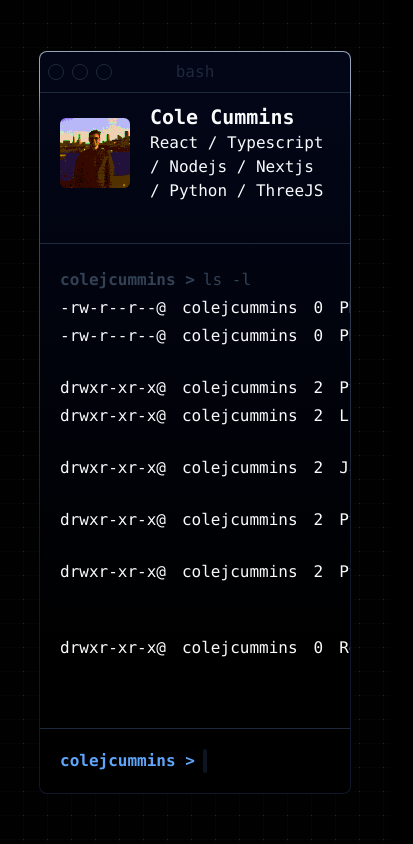
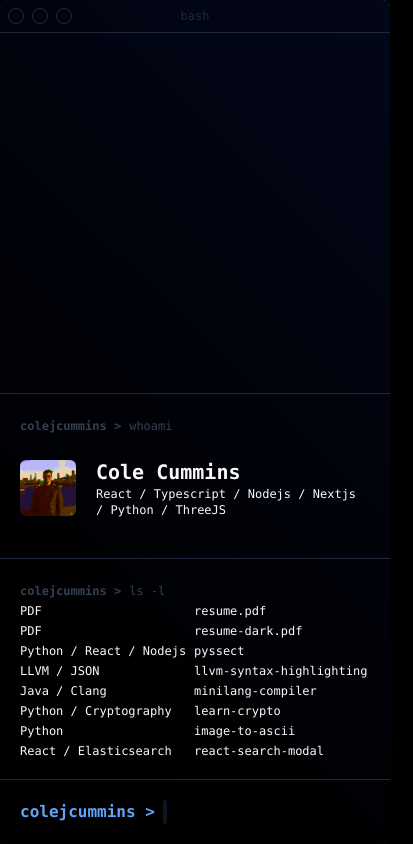
Before and after one commit to colejcummins/colejcummins.com, a Next.js app: page / in a window 390 px wide. Shown: the whole page, 413 px wide, since content can reach past the window. Built offline with nearby package versions, Linux system fonts and the light colour scheme.

Commit message:
make card responsive

```diff
--- a/src/components/Background.tsx
+++ b/src/components/Background.tsx
@@ -15,7 +15,7 @@ export const Background = observer(({ children }: { children: React.JSX.Element
     []
   );
 
-  const gradientCol = lightMode ? '#fffffff9' : '#000000df';
+  const gradientCol = lightMode ? '#fffffff9' : '#000000cf';
 
   return (
     <div className="absolute w-screen h-screen bg-slate-800">
@@ -50,3 +50,15 @@ export const Background = () => {
         src="https://meshbg-1xcve0hlq-chasedavis.vercel.app/embed/0.5627756749092943"
       />
  */
+
+/**
+ *       <div
+        className="absolute w-[200px] h-[200px]"
+        style={{
+          left: mousePos.x,
+          top: mousePos.y,
+          transform: 'translate(-50%, -50%)',
+          background: 'radial-gradient(circle closest-side, white, transparent)'
+        }}
+      />
+ */
--- a/src/components/Card.tsx
+++ b/src/components/Card.tsx
@@ -2,36 +2,33 @@
 
 import React, { useRef, useState, useCallback } from 'react';
 import { throttle } from 'throttle-debounce';
+import { observer } from 'mobx-react-lite';
 
-export const Card = ({ children }: { children: React.JSX.Element }) => {
-  const [angle, setAngle] = useState(180);
+import { useAnimationStore } from '@/store';
+
+export const Card = observer(({ children }: { children: React.JSX.Element }) => {
+  const { mousePos } = useAnimationStore();
   const ref = useRef<HTMLDivElement>(null);
 
-  const handleMouseMove = useCallback(
-    throttle(50, (e: React.MouseEvent) => {
-      if (ref.current) {
-        const box = ref.current.getBoundingClientRect();
-        const middle = (box.left + box.right) / 2;
-        const x = e.clientX - middle;
-        const y = box.top + e.clientY;
-
-        setAngle(225 - (90 * Math.atan2(y, x)) / Math.PI);
-      }
-    }),
-    []
-  );
+  let angle = 225;
+  if (ref.current) {
+    const box = ref.current.getBoundingClientRect();
+    const middle = (box.left + box.right) / 2;
+    const x = mousePos.x - middle;
+    const y = box.top + mousePos.y;
+    angle = 225 - (90 * Math.atan2(y, x)) / Math.PI;
+  }
 
   return (
     <div
       ref={ref}
-      onMouseMove={handleMouseMove}
-      className="rounded-lg p-[1px] w-4/5 from-slate-300 to-slate-200 dark:from-slate-400 from-5% dark:via-slate-600 via-10% dark:to-slate-900 to-70%"
+      className="rounded-lg md:p-[1px] w-full text-xs md:w-4/5 md:text-sm lg:text-base h-full md:h-[800px] from-slate-300 to-slate-200 dark:from-slate-400 from-5% dark:via-slate-600 via-10% dark:to-slate-900 to-70%"
       style={{
         backgroundImage: `linear-gradient(${angle}deg, var(--tw-gradient-stops))`
       }}
     >
       <div
-        className="flex flex-col rounded-[calc(0.5rem-1px)] from-slate-50 to-white dark:from-slate-950 from-5% dark:to-black to-80%"
+        className="flex flex-col h-full rounded-[calc(0.5rem-1px)] from-slate-50 to-white dark:from-slate-950 from-5% dark:to-black to-80%"
         style={{
           backgroundImage: `linear-gradient(${angle}deg, var(--tw-gradient-stops))`
         }}
@@ -51,4 +48,4 @@ export const Card = ({ children }: { children: React.JSX.Element }) => {
       </div>
     </div>
   );
-};
+});
--- a/src/components/Console.tsx
+++ b/src/components/Console.tsx
@@ -34,10 +34,10 @@ export const Console = observer(() => {
   }, [consoleHistory.length, scrollRef]);
 
   return (
-    <div className="flex flex-col h-[700px]">
+    <div className="flex flex-col h-full">
       <div className="flex flex-col overflow-hidden flex-1 justify-end">
         <div
-          className="flex flex-col overflow-y-scrol overflow-x-hidden"
+          className="flex flex-col overflow-y-scroll overflow-x-hidden"
           style={{ scrollbarColor: 'none' }}
           ref={scrollRef}
         >
--- a/src/components/ConsoleInput.tsx
+++ b/src/components/ConsoleInput.tsx
@@ -53,7 +53,7 @@ const _ConsoleInput = observer(() => {
   };
 
   return (
-    <div className="flex gap-2 px-5 py-5 border-t border-slate-200 dark:border-slate-800">
+    <div className="flex text-base gap-2 px-5 py-5 border-t border-slate-200 dark:border-slate-800">
       <label className="font-mono font-semibold text-blue-700 dark:text-blue-400 shrink-0" htmlFor="terminal">
         {getCur(currentNode).name} &gt;
       </label>
--- a/src/lib/command.tsx
+++ b/src/lib/command.tsx
@@ -58,11 +58,11 @@ const renderLsContent = (args: string[], location: string, store: AppStore) => {
             link={child.link || child.download}
             download={!!child.download}
           >
-            <div className="flex gap-4" key={child.id}>
-              <div className="whitespace-nowrap">{getPermissions(child.id)}</div>
-              <div>colejcummins</div>
-              <div className="w-[20px]">{child.children?.length ?? 0}</div>
-              <div className="flex whitespace-nowrap w-[225px]">{child.tech || ''}</div>
+            <div className="flex gap-1 md:gap-4" key={child.id}>
+              <div className="whitespace-nowrap hidden md:flex">{getPermissions(child.id)}</div>
+              <div className="hidden lg:flex">colejcummins</div>
+              <div className="w-[20px] hidden lg:flex">{child.children?.length ?? 0}</div>
+              <div className="flex whitespace-nowrap w-[170px] md:w-[200px] lg:w-[220px]">{child.tech || ''}</div>
               <div>{child.name}</div>
             </div>
           </ActiveText>
@@ -96,8 +96,8 @@ const renderWhoAmIContent = () => {
             className="rounded-md"
             src="/profilepic.png"
             alt="Colejcummins Profile Picture"
-            width={70}
-            height={70}
+            width={56}
+            height={56}
           />
           <div className="flex flex-col">
             <div className="text-xl font-semibold">Cole Cummins</div>
```
